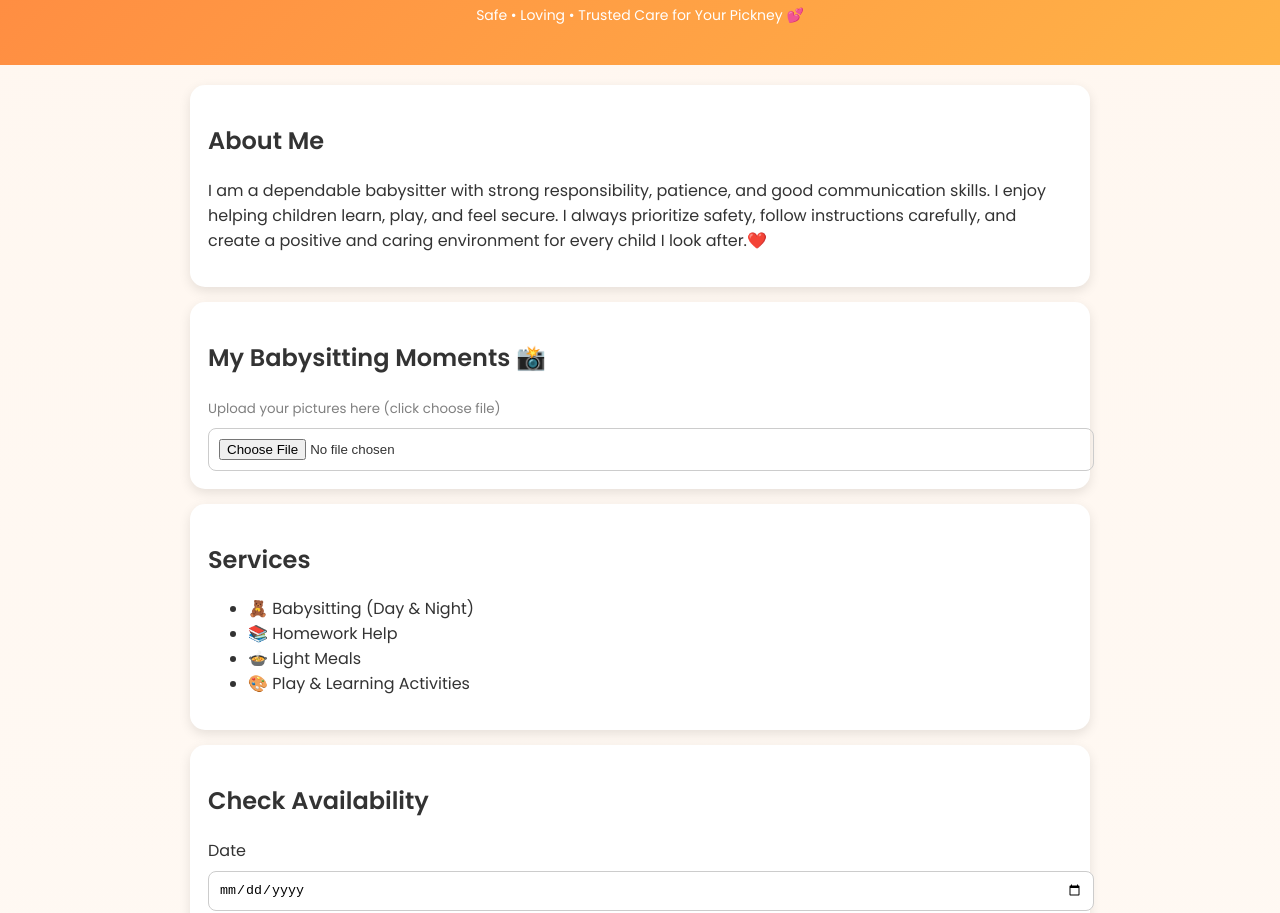
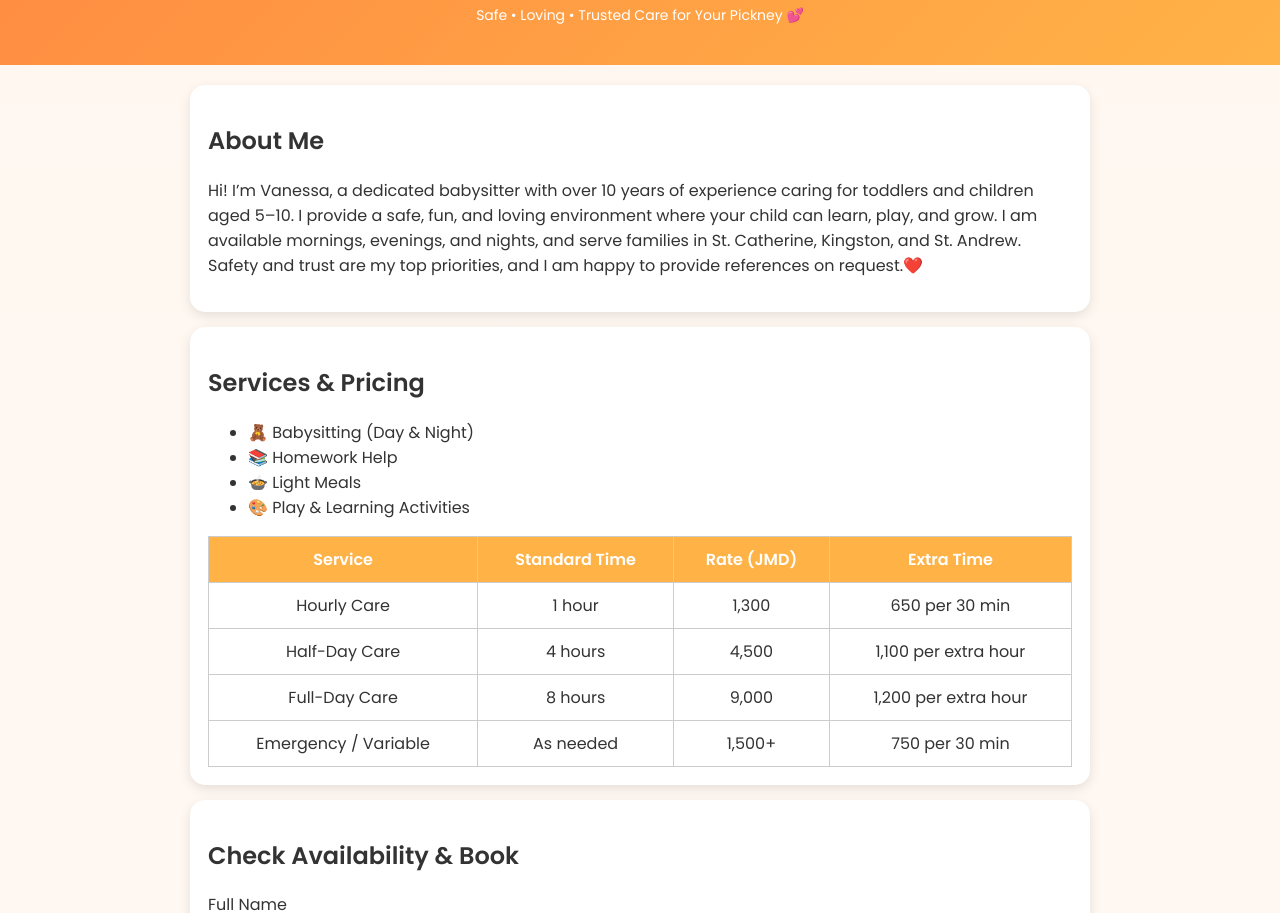
Before and after one commit to palmervanessa112000-pixel/babysitting-website, a plain HTML site: page index.html in a window 1280 px wide. Shown: the part 67-980 px from the top of the page. Drawn offline with Linux system fonts and the light colour scheme.

Commit message:
Revise index.html with updated content and features
Updated the babysitting service webpage with new content, including a detailed about section, services and pricing table, and improved booking functionality.

```diff
--- a/index.html
+++ b/index.html
@@ -81,13 +81,6 @@ button:hover{
     margin-top:10px;
 }
 
-/* GALLERY */
-.gallery img{
-    width:100%;
-    margin-top:10px;
-    border-radius:12px;
-}
-
 /* ADMIN */
 #adminPanel{
     display:none;
@@ -100,6 +93,24 @@ button:hover{
 /* SMALL TEXT */
 small{
     color:gray;
+}
+
+/* PRICING TABLE */
+table{
+    width:100%;
+    border-collapse: collapse;
+    margin-top:10px;
+}
+
+th, td{
+    border:1px solid #ccc;
+    padding:10px;
+    text-align:center;
+}
+
+th{
+    background:#ffb347;
+    color:white;
 }
 </style>
 </head>
@@ -117,32 +128,60 @@ small{
 <div class="card">
     <h2>About Me</h2>
     <p>
-       I am a dependable babysitter with strong responsibility, patience, and good communication skills. I enjoy helping children learn, play, and feel secure. I always prioritize safety, follow instructions carefully, and create a positive and caring environment for every child I look after.❤️
+       Hi! I’m Vanessa, a dedicated babysitter with over 10 years of experience caring for toddlers and children aged 5–10. I provide a safe, fun, and loving environment where your child can learn, play, and grow. I am available mornings, evenings, and nights, and serve families in St. Catherine, Kingston, and St. Andrew. Safety and trust are my top priorities, and I am happy to provide references on request.❤️
     </p>
 </div>
 
-<!-- IMAGE UPLOAD -->
+<!-- SERVICES & PRICING -->
 <div class="card">
-    <h2>My Babysitting Moments 📸</h2>
-    <small>Upload your pictures here (click choose file)</small>
-    <input type="file" accept="image/*" onchange="addImage(event)">
-    <div class="gallery" id="gallery"></div>
-</div>
-
-<!-- SERVICES -->
-<div class="card">
-    <h2>Services</h2>
+    <h2>Services & Pricing</h2>
     <ul>
         <li>🧸 Babysitting (Day & Night)</li>
         <li>📚 Homework Help</li>
         <li>🍲 Light Meals</li>
         <li>🎨 Play & Learning Activities</li>
     </ul>
+
+    <table>
+        <tr>
+            <th>Service</th>
+            <th>Standard Time</th>
+            <th>Rate (JMD)</th>
+            <th>Extra Time</th>
+        </tr>
+        <tr>
+            <td>Hourly Care</td>
+            <td>1 hour</td>
+            <td>1,300</td>
+            <td>650 per 30 min</td>
+        </tr>
+        <tr>
+            <td>Half-Day Care</td>
+            <td>4 hours</td>
+            <td>4,500</td>
+            <td>1,100 per extra hour</td>
+        </tr>
+        <tr>
+            <td>Full-Day Care</td>
+            <td>8 hours</td>
+            <td>9,000</td>
+            <td>1,200 per extra hour</td>
+        </tr>
+        <tr>
+            <td>Emergency / Variable</td>
+            <td>As needed</td>
+            <td>1,500+</td>
+            <td>750 per 30 min</td>
+        </tr>
+    </table>
 </div>
 
 <!-- BOOKING -->
 <div class="card">
-    <h2>Check Availability</h2>
+    <h2>Check Availability & Book</h2>
+
+<label>Full Name</label>
+<input type="text" id="name">
 
 <label>Date</label>
 <input type="date" id="date">
@@ -156,6 +195,13 @@ small{
     <option>4:00 PM</option>
     <option>6:00 PM</option>
     <option>8:00 PM</option>
+</select>
+
+<label>Service Type</label>
+<select id="service">
+    <option>Hourly Care</option>
+    <option>Half-Day Care</option>
+    <option>Full-Day Care</option>
 </select>
 
 <button onclick="checkAvailability()">Check Availability</button>
@@ -202,20 +248,6 @@ small{
 
 let availability = {};
 
-/* IMAGE UPLOAD */
-function addImage(event){
-    let file = event.target.files[0];
-    let reader = new FileReader();
-
-    reader.onload = function(){
-        let img = document.createElement("img");
-        img.src = reader.result;
-        document.getElementById("gallery").appendChild(img);
-    }
-
-    reader.readAsDataURL(file);
-}
-
 /* CHECK AVAILABILITY */
 function checkAvailability(){
     let d = document.getElementById("date").value;
@@ -223,6 +255,7 @@ function checkAvailability(){
 
     if(!d){
         status.innerHTML = "Please select a date";
+        status.style.color = "gray";
         return;
     }
 
@@ -244,14 +277,16 @@ function checkAvailability(){
 function bookWhatsApp(){
     let d = document.getElementById("date").value;
     let t = document.getElementById("time").value;
+    let service = document.getElementById("service").value;
+    let name = document.getElementById("name").value;
 
-    if(!d){
-        alert("Please select a date first");
+    if(!name || !d || !t){
+        alert("Please fill in your name, date and time");
         return;
     }
 
-    let msg = `Hi, I would like babysitting for ${d} at ${t}`;
-    window.open(`https://wa.me/18768032970?text=${msg}`, "_blank");
+    let msg = `Hi, I would like babysitting on ${d} at ${t} (${service}). Parent: ${name}`;
+    window.open(`https://wa.me/18768032970?text=${encodeURIComponent(msg)}`, "_blank");
 }
 
 /* LOGIN */
@@ -281,3 +316,4 @@ function setBusy(){
 
 </body>
 </html>
+</html>
```
Lines whose indentation alone changed are shown as unchanged.
